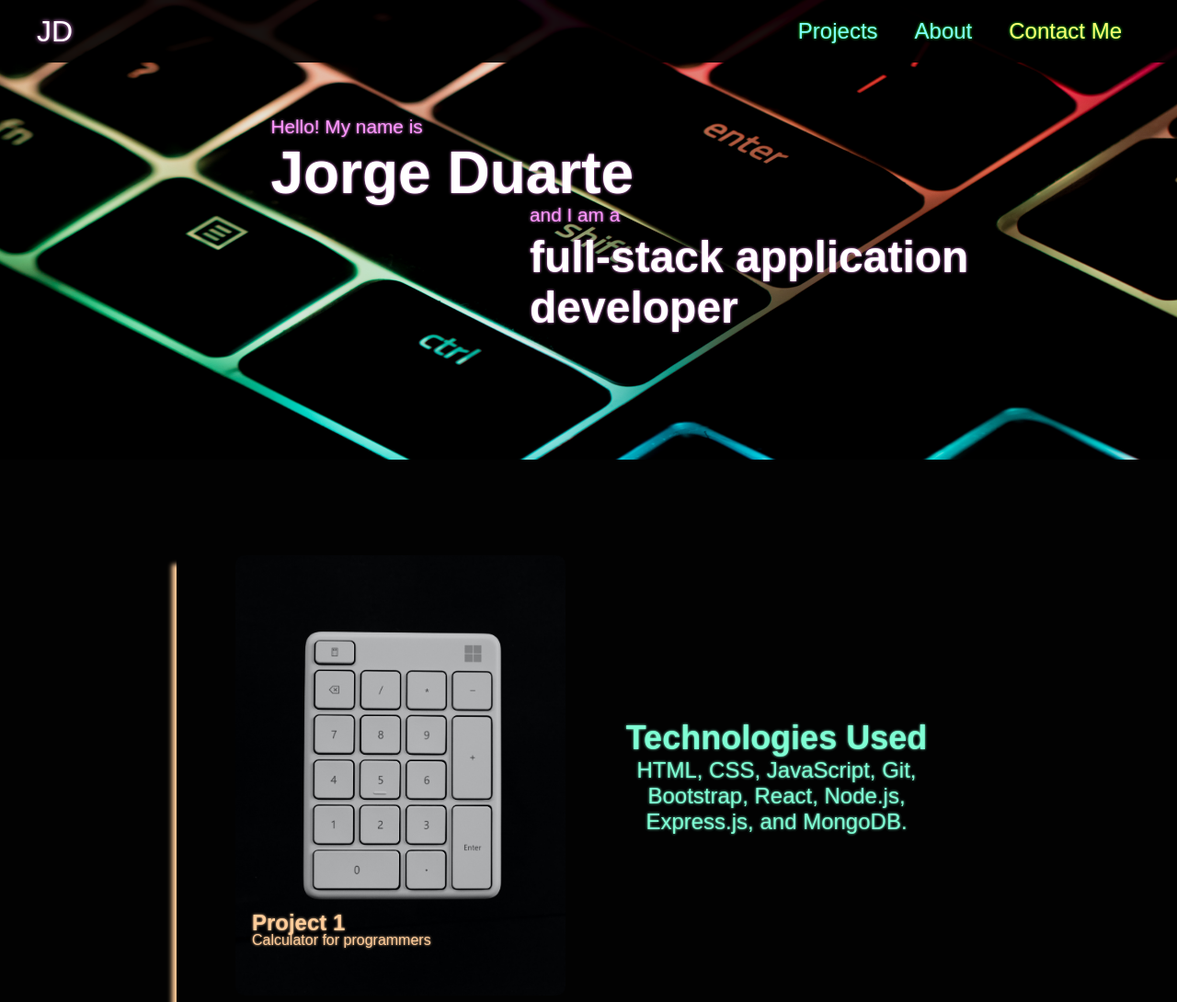
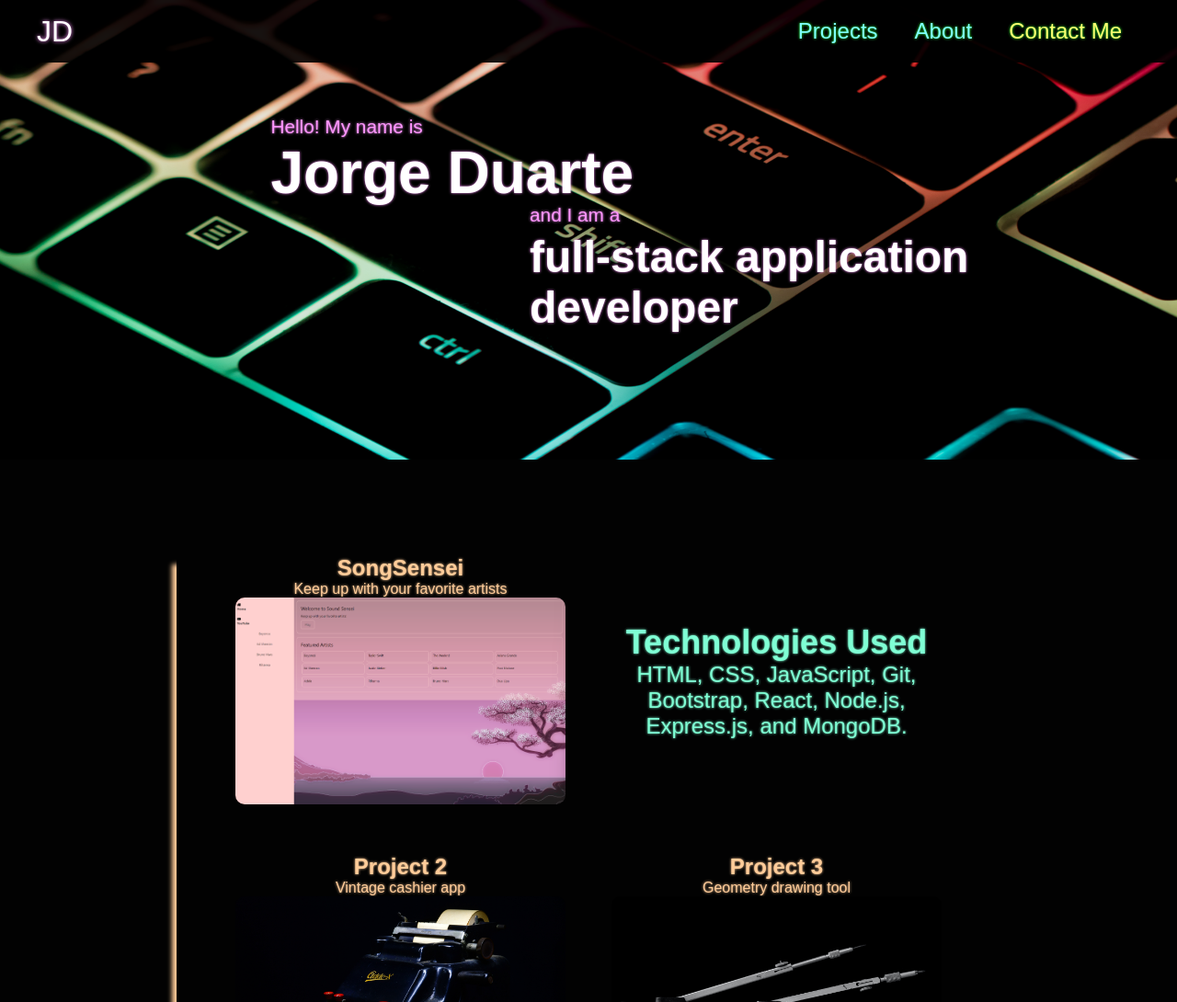
Before and after one commit to saduhub/Jorge-Duarte-Portfolio-Website, a plain HTML site: page index.html in a window 1280 px wide. Shown: the top 1090 px of the page at 92% size. Drawn offline with Linux system fonts and the light colour scheme.

Commit message:
Added SongSensei

```diff
--- a/assets/styles/styles.css
+++ b/assets/styles/styles.css
@@ -192,26 +192,8 @@ h1 {
 .project-card-3 {
   color: var(--orange-font-color);
   border-radius: 10px;
-  position: relative;
+  /* position: relative; */
   transition: box-shadow 0.6s ease-in-out;
-}
-
-.project-card-1 h2,
-.project-card-2 h2,
-.project-card-3 h2 {
-  border-bottom: solid 1px var(--orange-font-color);
-  position: absolute;
-  top: 75%;
-  left: 5%;
-}
-
-.project-card-1 p,
-.project-card-2 p,
-.project-card-3 p {
-  position: absolute;
-  top: 85%;
-  left: 5%;
-  /* margin-top: 5px; */
 }
 
 .project-img-1 {
--- a/index.html
+++ b/index.html
@@ -37,11 +37,11 @@
         <!-- projects -->
         <section id="projects" class="project-grid">
             <div class="project-card-1">
-                <h2>Project 1</h2>
-                <p> Calculator for programmers</p>
+                <h2>SongSensei</h2>
+                <p>Keep up with your favorite artists</p>
                 <div>
-                    <a href="https://github.com/saduhub">
-                        <img src="assets/pictures/isaac-li-shung-tan-41kK8u7N5eQ-unsplash.jpg" alt="Microsoft number pad" class="project-img-1">
+                    <a href="https://saduhub.github.io/SongSensei/">
+                        <img src="assets/pictures/SongSensei Screenshot.png" alt="SongSensei website screenshot" class="project-img-1">
                     </a>
                 </div>
             </div>
```
Also changed, not shown: assets/pictures/SongSensei Screenshot.png (added).
